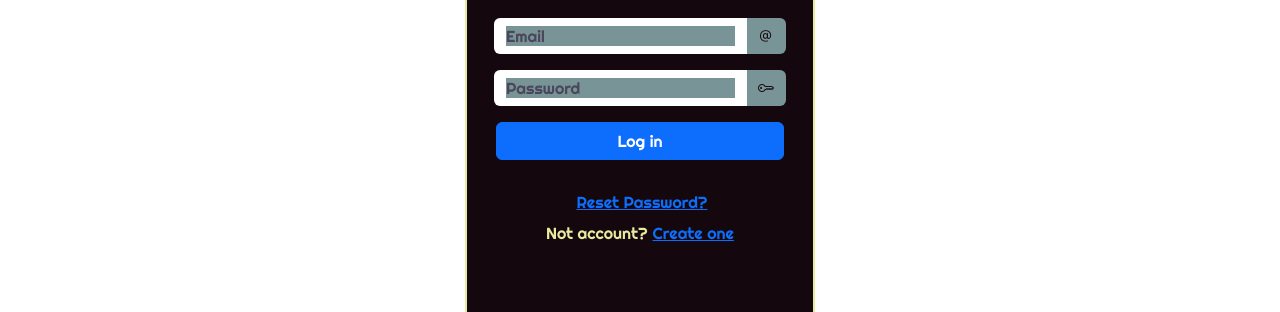
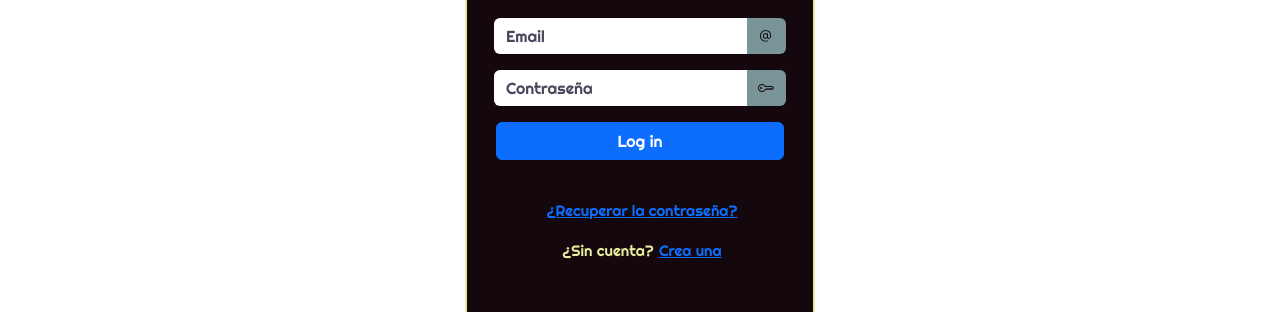
Before and after one commit to GiselaCapozzi/proyectoLibreria_Reactjs, a React (Vite) app: page /login in a window 1280 px wide. Shown: the part 269-581 px from the top of the page. Built offline with nearby package versions, Linux system fonts and the light colour scheme; a web font is replaced by a local one.

Commit message:
Modificando el Login

```diff
--- a/src/container/Login/Login.jsx
+++ b/src/container/Login/Login.jsx
@@ -1,7 +1,7 @@
-import style from './Login.module.css';
-import google from '../../assets/google.png';
-import facebook from '../../assets/facebook.png';
-import { Link } from 'react-router-dom';
+import style from "./Login.module.css";
+import google from "../../assets/google.png";
+import facebook from "../../assets/facebook.png";
+import { Link } from "react-router-dom";
 
 const Login = () => {
   return (
@@ -9,12 +9,14 @@ const Login = () => {
       <div className={`${style.login}`}>
         <div className={style.redes}>
           <div className={`${style.boton}`}>
-            <button className={`btn btn-light ${style.btn_google}`}>Google
+            <button className={`btn btn-light ${style.btn_google}`}>
+              Google
               <img className={`${style.btn_imagen}`} src={google} alt="" />
             </button>
           </div>
           <div className={`${style.boton}`}>
-            <button className={`btn btn-light ${style.btn_facebook}`}>Facebook
+            <button className={`btn btn-light ${style.btn_facebook}`}>
+              Facebook
               <img className={`${style.btn_imagen}`} src={facebook} alt="" />
             </button>
           </div>
@@ -24,24 +26,51 @@ const Login = () => {
         </div>
         <div className={style.loguearse}>
           <div className={`input-group mb-3`}>
-            <input type="email" name="" id="" className={`form-control`} placeholder="Email" aria-label='Email' aria-describedby='basic-addon1' />
-            <span className={`input-group-text`}><i className='bi bi-at'></i></span>
+            <input
+              type="email"
+              name=""
+              id=""
+              className={`form-control`}
+              placeholder="Email"
+              aria-label="Email"
+              aria-describedby="basic-addon1"
+            />
+            <span className={`input-group-text`}>
+              <i className="bi bi-at"></i>
+            </span>
           </div>
           <div className={`input-group mb-3`}>
-            <input type="password" name="" id="" className={`form-control`} placeholder="Password" aria-label='Password' aria-describedby='basic-addon2' />
-            <span className={`input-group-text`}><i className='bi bi-key'></i></span>
+            <input
+              type="password"
+              name=""
+              id=""
+              className={`form-control`}
+              placeholder="Contraseña"
+              aria-label="Password"
+              aria-describedby="basic-addon2"
+            />
+            <span className={`input-group-text`}>
+              <i className="bi bi-key"></i>
+            </span>
           </div>
-          <button className={`btn btn-primary ${style.btn_login}`}>Log in</button>
+          <button className={`btn btn-primary ${style.btn_login}`}>
+            Log in
+          </button>
         </div>
         <div className={`${style.log_options}`}>
-          <Link className={`${style.log_reset}`}><p>Reset Password?</p></Link>
+          <Link className={`${style.log_reset}`}>
+            <p>¿Recuperar la contraseña?</p>
+          </Link>
           <div className={style.log_account}>
-            <p>Not account?</p><Link className={`${style.log_create}`}><span>Create one</span></Link>
+            <p>¿Sin cuenta?</p>
+            <Link className={`${style.log_create}`}>
+              <span>Crea una</span>
+            </Link>
           </div>
         </div>
       </div>
     </div>
-  )
-}
+  );
+};
 
-export default Login
+export default Login;
--- a/src/container/Login/Login.module.css
+++ b/src/container/Login/Login.module.css
@@ -19,7 +19,6 @@
   color: var(--color-texto);
   padding: 15px;
   border-radius: 12px;
-  z-index: -1;
 }
 
 .redes {
@@ -86,7 +85,6 @@
 }
 
 .loguearse input::placeholder {
-  background-color: #799496;
   color: #49475b;
 }
 
@@ -108,12 +106,17 @@
   flex-direction: row;
   justify-content: center;
   align-items: center;
+  font-size: 15px;
+  text-align: center;
+  margin-top: 10px;
 }
 
 .log_reset {
   display: inline;
   text-align: center;
   margin-bottom: 7px;
+  font-size: 15px;
+  margin-top: 10px;
 }
 
 .log_reset p {
```
